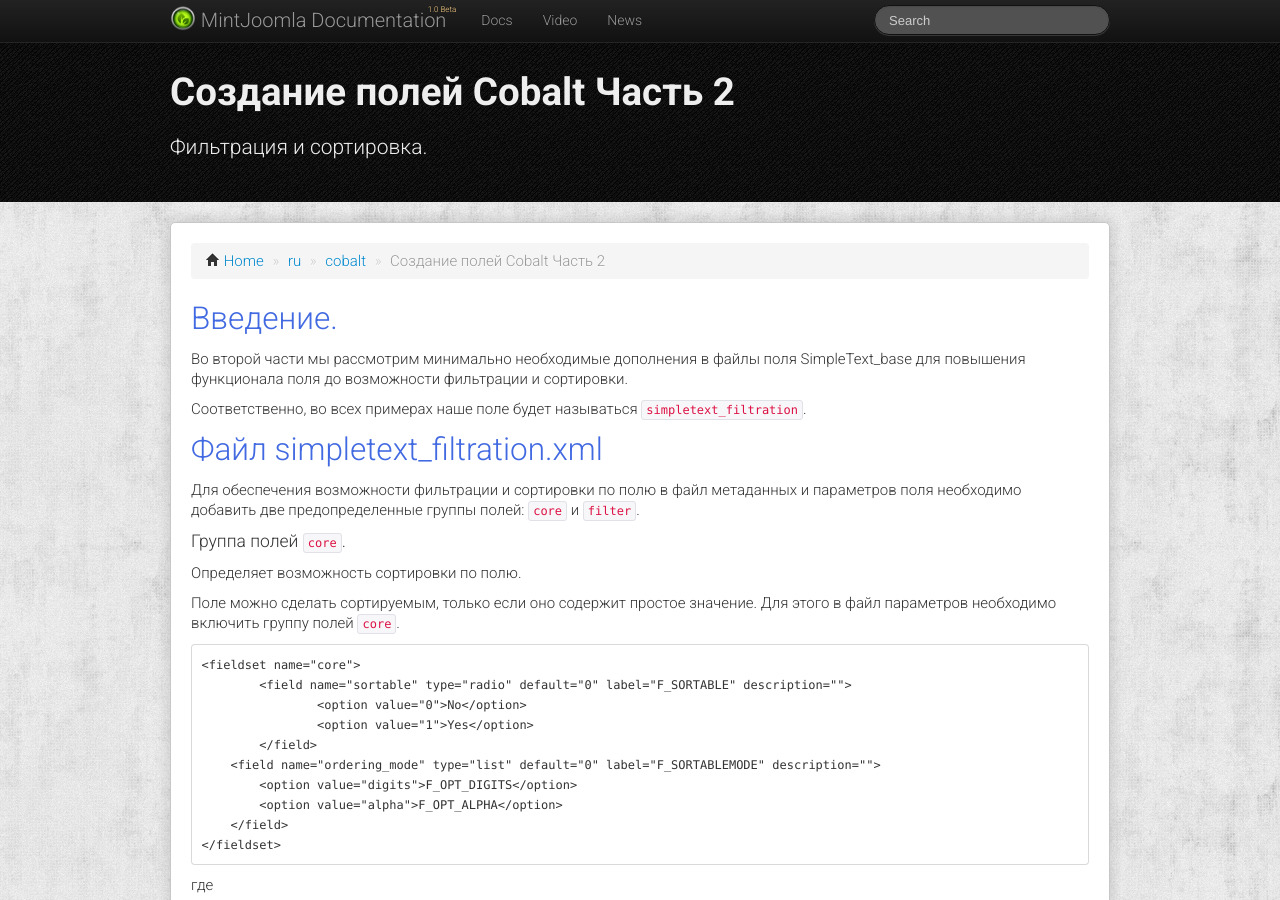
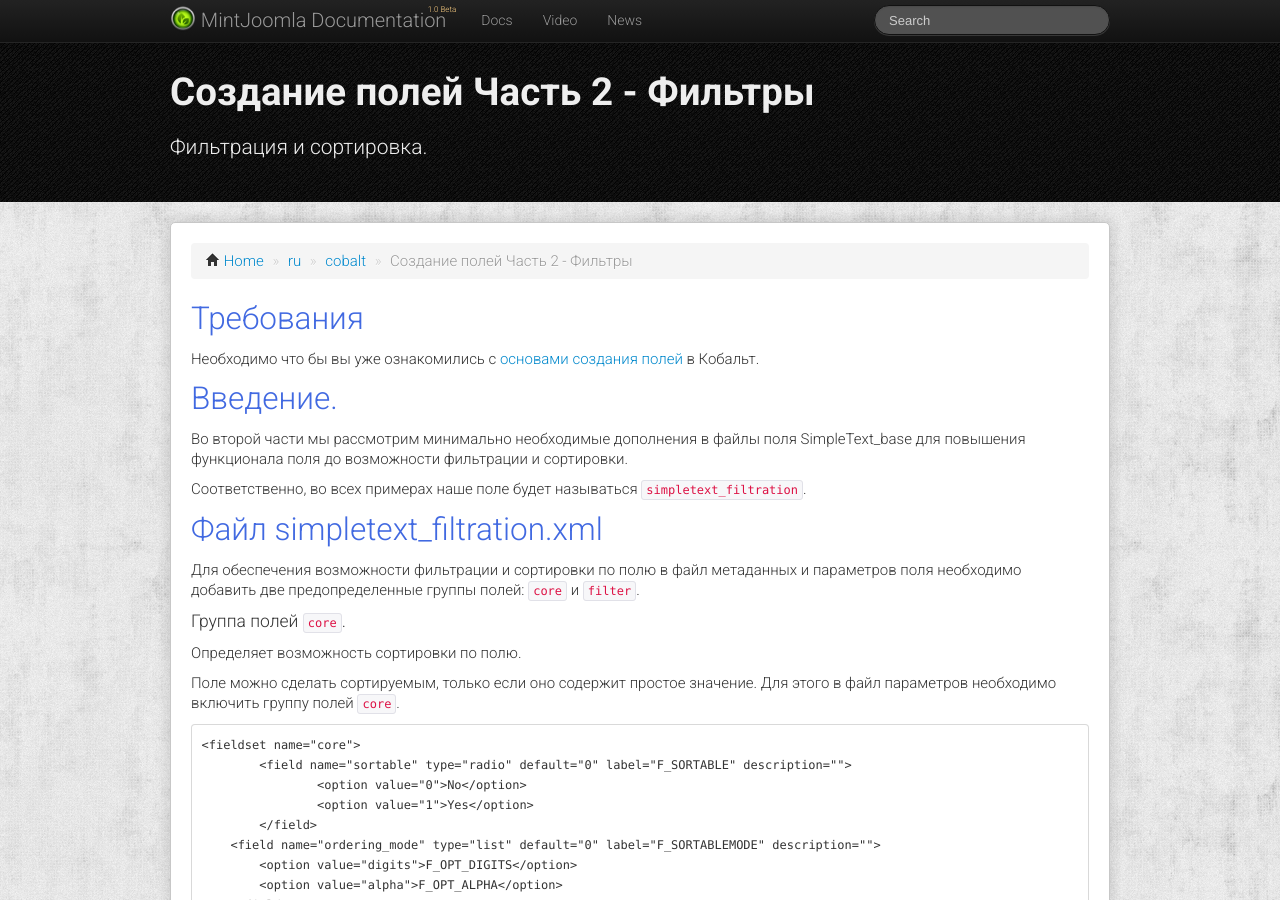
Before and after one commit to MintJoomla/MintJoomla.github.io, a Jekyll site: the page built from ru/cobalt/_posts/2013-01-01-create-cobalt-field-filtration.md, in a window 1280 px wide and 900 px high. Built offline with Jekyll 4.4.1, drawn with Linux system fonts in a browser that asks for light colours; comment, search, counter and statistics services are not loaded.

Commit message:
Работа нат статьями создания полей

```diff
--- a/ru/cobalt/_posts/2013-01-01-create-cobalt-field-filtration.md
+++ b/ru/cobalt/_posts/2013-01-01-create-cobalt-field-filtration.md
@@ -1,10 +1,14 @@
 ---
 layout: doc
-title:  "Создание полей Cobalt Часть 2"
+title:  "Создание полей Часть 2 - Фильтры"
 intro:  "Фильтрация и сортировка."
 date:   2013-07-16 18:53:38
 tags: fields developer
 ---
+
+## Требования
+
+Необходимо что бы вы уже ознакомились с [основами создания полей](/ru/cobalt/create-cobalt-field-base/) в Кобальт.
 
 ##Введение.
 
```
Also changed, not shown: ru/cobalt/_posts/2013-01-01-create-cobalt-field-base.md (+5 -5 lines), ru/cobalt/_posts/2013-01-01-create-cobalt-field-import-export.md (added, +11 -0 lines), ru/cobalt/_posts/2013-01-01-create-cobalt-field-package.md (added, +11 -0 lines), ru/cobalt/_posts/2013-01-01-create-cobalt-field-validation.md (added, +11 -0 lines).
